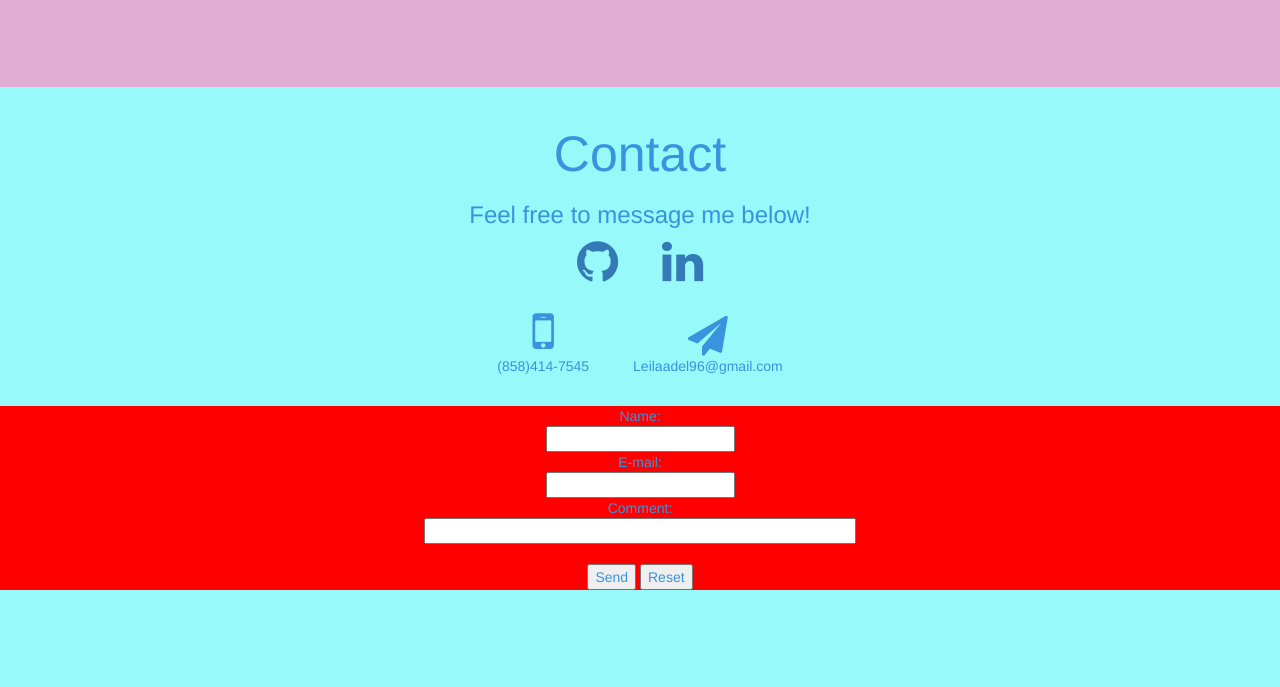
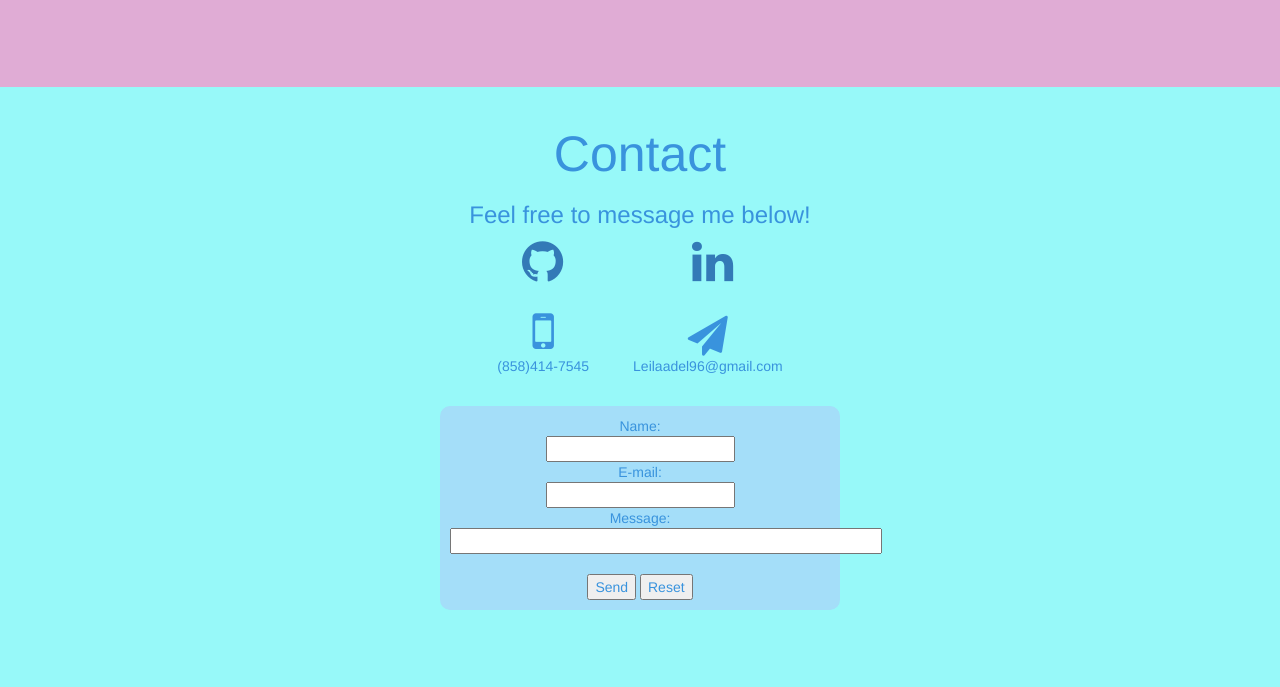
Before and after one commit to leilaadel/Portfolio, a Django app: page / in a window 1280 px wide. Shown: the part 2200-2887 px from the top of the page. Run offline with Django 3.2, Linux system fonts and the light colour scheme; some libraries are stand-ins or nearby versions.

Commit message:
updated portfolio aspects

```diff
--- a/portpage/static/css/index.css
+++ b/portpage/static/css/index.css
@@ -58,8 +58,15 @@ shirt #c1e0f7
   display: inline;
 }
 .icon{
-  margin: 20px;
   display: inline;
+  margin: auto;
+  padding: 50px;
+  padding-right: 75px;
+}
+#myCarousel{
+  width: 800px;
+  height: auto;
+  margin: auto;
 }
 .content{
   background-color: #e0acd5;
@@ -95,6 +102,10 @@ shirt #c1e0f7
   margin: 20px;
 }
 .mailform{
-  background-color: red;
+  background-color: #a4def9;
   display: block;
+  width: 400px;
+  margin: auto;
+  border-radius: 10px;
+  padding: 10px;
 }
--- a/portpage/templates/portpage/index.html
+++ b/portpage/templates/portpage/index.html
@@ -50,19 +50,19 @@
             <!-- Wrapper for slides -->
             <div class="carousel-inner">
               <div class="item active">
-                <img src="https://i.imgur.com/M34PuS5.png" alt="home page" height="60%" width="100%">
+                <img src="https://i.imgur.com/M34PuS5.png" alt="home page">
                 <div class="carousel-caption">
                 </div>
               </div>
 
               <div class="item">
-                <img src="https://i.imgur.com/hHcnu2B.png" alt="map" height="60%" width="100%">
+                <img src="https://i.imgur.com/hHcnu2B.png" alt="map">
                 <div class="carousel-caption">
                 </div>
               </div>
 
               <div class="item">
-                <img src="https://imgur.com/z9fCquq.png" alt="social" height="60%" width="100%">
+                <img src="https://imgur.com/z9fCquq.png" alt="social">
                 <div class="carousel-caption">
                 </div>
               </div>
@@ -116,8 +116,8 @@
           Name:<br>
           <input type="text" name="name"><br>
           E-mail:<br>
-          <input type="text" name="mail"><br>
-          Comment:<br>
+          <input type="email" name="emailaddress"><br>
+          Message:<br>
           <input type="text" name="comment" size="50"><br><br>
           <input type="submit" value="Send">
           <input type="reset" value="Reset">
```
